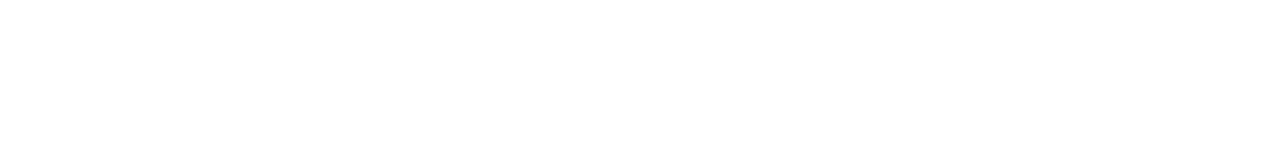
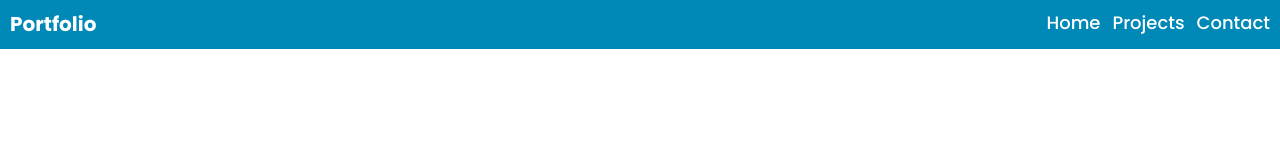
Before and after one commit to rajibrahman74/Rajib, a plain HTML site: page index.html in a window 1280 px wide. Drawn offline with Linux system fonts and the light colour scheme.

Commit message:
navbar-done

```diff
--- a/index.html
+++ b/index.html
@@ -11,8 +11,33 @@
 
     <!-- Favicon -->
     <link rel="shortcut icon" href="images/favicon.png" type="image/x-icon">
+
+    <!-- Font Awasome icon -->
+    <script src="https://kit.fontawesome.com/db4ee0c467.js" crossorigin="anonymous"></script>
+
 </head>
 <body>
 
+    <!-- Header sectio start -->
+
+    <header>
+        <nav class="container">
+            <div class="logo">
+                Portfolio
+            </div>
+            <ul>
+                <a href="hero">
+                    <li>Home</li>
+                </a>
+                <a href="project">
+                    <li>Projects</li>
+                </a>
+                <a href="contact">
+                    <li>Contact</li>
+                </a>
+            </ul>
+        </nav>
+    </header>
+
 </body>
 </html>
--- a/style.css
+++ b/style.css
@@ -0,0 +1,85 @@
+/* Fonts */
+
+@import url("https://fonts.googleapis.com/css2?family=Poppins:ital,wght@0,100;0,200;0,300;0,400;0,500;0,600;0,700;0,800;0,900;1,100;1,200;1,300;1,400;1,500;1,600;1,700;1,800;1,900&display=swap");
+
+
+/* Color Variables */
+
+:root {
+    --lighting-color: #0089b7;
+    --dark-color: #003d62;
+    --darker-color: #003251;
+    --secondary-color: #fff700;
+  }
+
+
+  /* Common Style Start */
+
+  * {
+    margin: 0;
+    padding: 0;
+    box-sizing: border-box;
+  }
+
+  html {
+    font-size: 62.5%;
+  }
+
+  html,
+  body {
+    font-family: "Poppins", sans-serif;
+    line-height: 1.4;
+    font-weight: 300;
+    scroll-behavior: smooth;
+    color: white;
+  }
+
+  body {
+    font-size: 1.4rem;
+  }
+
+  .container {
+    max-width: 1300px;
+    margin: 0 auto;
+  }
+
+
+  /* Header Section Style Start */
+
+  header {
+    background: var(--lighting-color);
+  }
+
+  nav {
+    display: flex;
+    justify-content: space-between;
+    padding: 1rem;
+  }
+
+  nav ul {
+    display: flex;
+    align-items: center;
+    gap: 1.2rem;
+    list-style: none;
+  }
+
+  nav ul a {
+    text-decoration: none;
+    color: white;
+  }
+
+  nav ul a li {
+    font-size: 1.8rem;
+    font-weight: 500;
+    border-bottom: 0.4rem transparent solid;
+    transition: 0.3s ease-in-out;
+  }
+  nav ul a li:hover {
+    border-bottom: 0.4rem var(--secondary-color) solid;
+    transition: 0.3s ease-in-out;
+  }
+
+  .logo {
+    font-size: 2rem;
+    font-weight: 700;
+  }
```
